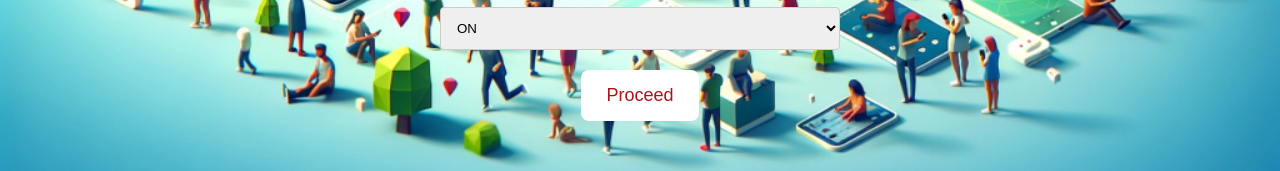
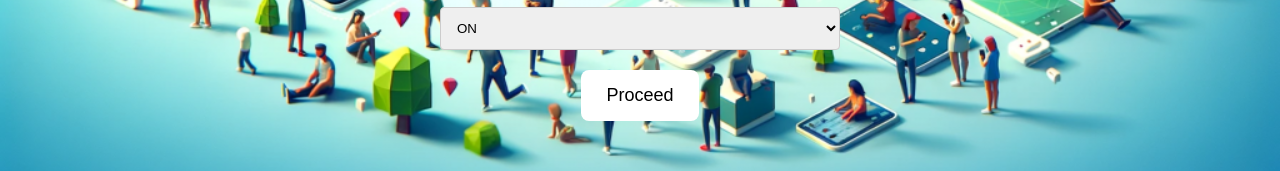
Before and after one commit to viraj61989/howto, a plain HTML site: page viewer/index.html in a window 1280 px wide. Shown: the part 499-670 px from the top of the page. Drawn offline with nearby package versions, Linux system fonts and the light colour scheme.

Commit message:
Update index.html

```diff
--- a/viewer/index.html
+++ b/viewer/index.html
@@ -37,7 +37,7 @@
     .test-btn {
       background-color: #fff;
       border: none;
-      color: #b01316;
+      color: #000;
       padding: 15px 25px;
       text-align: center;
       text-decoration: none;
```
